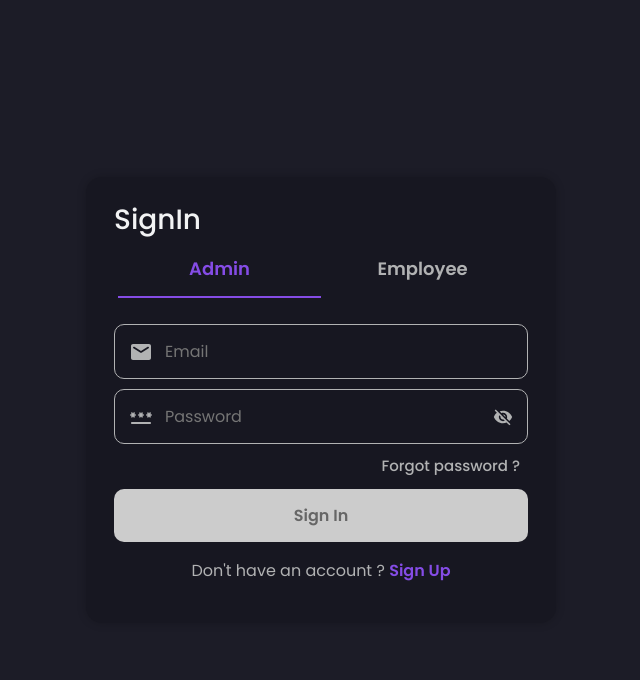
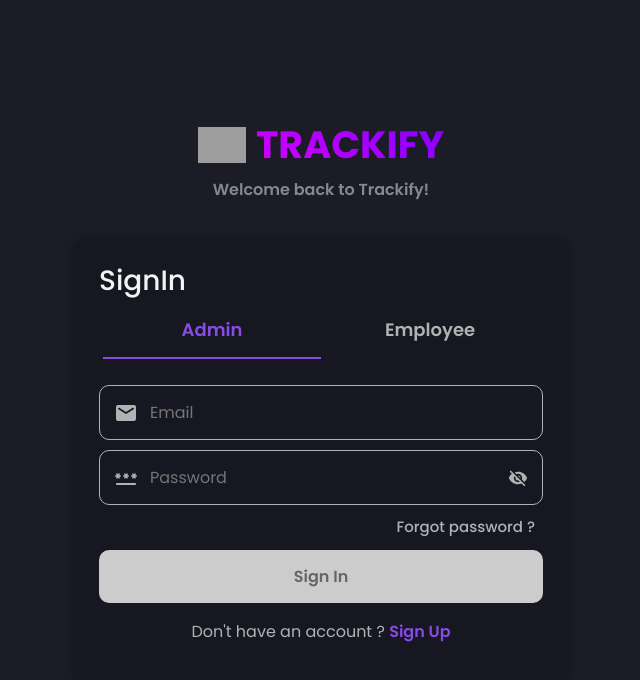
Before and after one commit to rishavchanda/Trackify, a React (Create React App) app in the folder client/: page / in a window 1280 px wide. Shown: the top 680 px of the page, without its empty margins (319-959 px from the left). Built offline with nearby package versions, Linux system fonts and the light colour scheme; no server answers; grey boxes are pictures that could not be loaded.

Commit message:
Added logo

```diff
--- a/client/src/components/Navbar.jsx
+++ b/client/src/components/Navbar.jsx
@@ -4,6 +4,7 @@
 import DropdownIcon from "@mui/icons-material/ArrowDropDown";
 import { useSelector } from "react-redux";
 import UserProfile from "./Profile";
+import Logo from "../Images/Logo.svg";
 
 const Container = styled.div`
   width: 100%;
@@ -21,9 +22,29 @@
 const LogoText = styled.div`
   font-size: 28px;
   font-weight: bold;
+  display: flex;
+  align-items: center;
   text-transform: uppercase;
+  background: linear-gradient(
+    225deg,
+    rgb(132, 0, 255) 0%,
+    rgb(230, 0, 255) 100%
+  );
+  -webkit-background-clip: text;
+  -webkit-text-fill-color: transparent;
+  background-clip: text;
+  text-fill-color: transparent;
   @media only screen and (max-width: 600px) {
     font-size: 24px;
+  }
+`;
+
+const LogoImg = styled.img`
+  height: 36px;
+  margin-right: 10px;
+  @media only screen and (max-width: 600px) {
+    width: 30px;
+    height: 30px;
   }
 `;
 
@@ -68,7 +89,10 @@
 
   return (
     <Container>
-      <LogoText>Trackify</LogoText>
+      <LogoText>
+        <LogoImg src={Logo} />
+        Trackify
+      </LogoText>
       <User aria-describedby={id} onClick={handleClick}>
         <Avatar src={currentUser?.img} />
         <UserName>{currentUser?.username}</UserName>
--- a/client/src/components/SignIn.jsx
+++ b/client/src/components/SignIn.jsx
@@ -24,6 +24,7 @@
   display: flex;
   flex-direction: column;
   gap: 10px;
+  transition: all 0.3s ease;
 `;
 
 const Title = styled.h1`
@@ -287,11 +288,10 @@
   };
 
   return (
-    <div>
+    <Container data-testid="signup">
       {showForgotPassword ? (
         <ForgetPassword setShowForgotPassword={setShowForgotPassword} />
       ) : (
-        <Container data-testid="signup">
         <div>
           <Title>SignIn</Title>
           <Toggle>
@@ -348,9 +348,7 @@
             {
               // Show error message if there is one from the server
               errorMessage?.apierror && (
-                  <Error style={{ color: "red" }}>
-                    {errorMessage.apierror}
-                  </Error>
+                <Error style={{ color: "red" }}>{errorMessage.apierror}</Error>
               )
             }
             {selectedOption === "admin" && (
@@ -365,10 +363,6 @@
           </Form>
           <Button
             onClick={(e) => {
-                setErrorMessage({
-                  ...errorMessage,
-                  apierror: ""
-                });
               handleSubmit(e);
             }}
             buttonDisabled={buttonDisabled}
@@ -387,9 +381,8 @@
             </TextButton>
           </Text>
         </div>
+      )}
     </Container>
-      )}
-    </div>
   );
 };
 
--- a/client/src/pages/Authentication.jsx
+++ b/client/src/pages/Authentication.jsx
@@ -2,6 +2,7 @@
 import styled from "styled-components";
 import SignIn from "../components/SignIn";
 import SignUp from "../components/SignUp";
+import Logo from "../Images/Logo.svg";
 
 const Container = styled.div`
   width: 100%;
@@ -10,12 +11,59 @@
   flex-direction: column;
   align-items: center;
   justify-content: center;
+  transition: all 0.6s ease;
+`;
+
+const Logotext = styled.div`
+  font-size: 38px;
+  font-weight: bold;
+  display: flex;
+  align-items: center;
+  text-transform: uppercase;
+  background: linear-gradient(
+    225deg,
+    rgb(132, 0, 255) 0%,
+    rgb(230, 0, 255) 100%
+  );
+  -webkit-background-clip: text;
+  -webkit-text-fill-color: transparent;
+  background-clip: text;
+  text-fill-color: transparent;
+  margin-bottom: 4px;
+  @media only screen and (max-width: 600px) {
+    font-size: 36px;
+  }
+`;
+
+const LogoImg = styled.img`
+  height: 36px;
+  margin-right: 10px;
+  @media only screen and (max-width: 600px) {
+    height: 30px;
+  }
+`;
+
+const WelcomeText = styled.div`
+  font-size: 16px;
+  font-weight: 600;
+  margin-bottom: 36px;
+  color: ${({ theme }) => theme.text_primary + 80};
+  @media only screen and (max-width: 600px) {
+    font-size: 22px;
+  }
 `;
 
 const Authentication = () => {
   const [openSignUp, setOpenSignUp] = useState(false);
   return (
     <Container>
+      <Logotext>
+        <LogoImg src={Logo} />
+        Trackify
+      </Logotext>
+      <WelcomeText>
+        {openSignUp ? "Welcome to Trackify!" : "Welcome back to Trackify!"}
+      </WelcomeText>
       {openSignUp ? (
         <SignUp setOpenSignUp={setOpenSignUp} />
       ) : (
```
Lines whose indentation alone changed are shown as unchanged.
